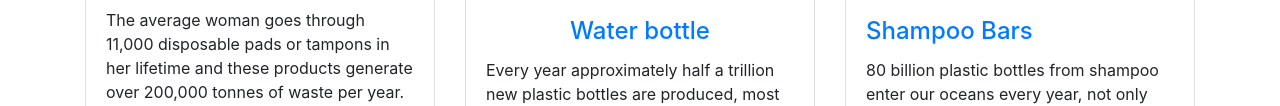
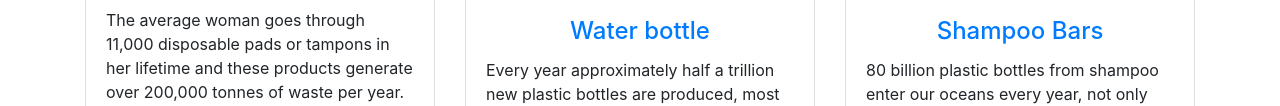
Before and after one commit to wgalara/NEW-SHOP, a website: page shop-bootstrap-website/index.html in a window 1280 px wide. Shown: the part 1085-1191 px from the top of the page. Drawn offline with Linux system fonts and the light colour scheme; files whose address does not match are found by name.

Commit message:
Update shop-bootstrap-website/index.html

```diff
--- a/shop-bootstrap-website/index.html
+++ b/shop-bootstrap-website/index.html
@@ -118,7 +118,7 @@
             <a href="#"><br><center><img class="shampoo-bar" src="https://i.imgur.com/nWHiLaD.jpg" alt=""></center></a>
             <div class="card-body">
               <h4 class="card-title">
-                <a href="#">Shampoo Bars</a>
+              <center>  <a href="#">Shampoo Bars</a></center>
               </h4>
               <p class="card-text">80 billion plastic bottles from shampoo enter our oceans every year, not only are shampoo bars waste-free, they also last 3 times longer than liquid options.</p>
             </div>
```
